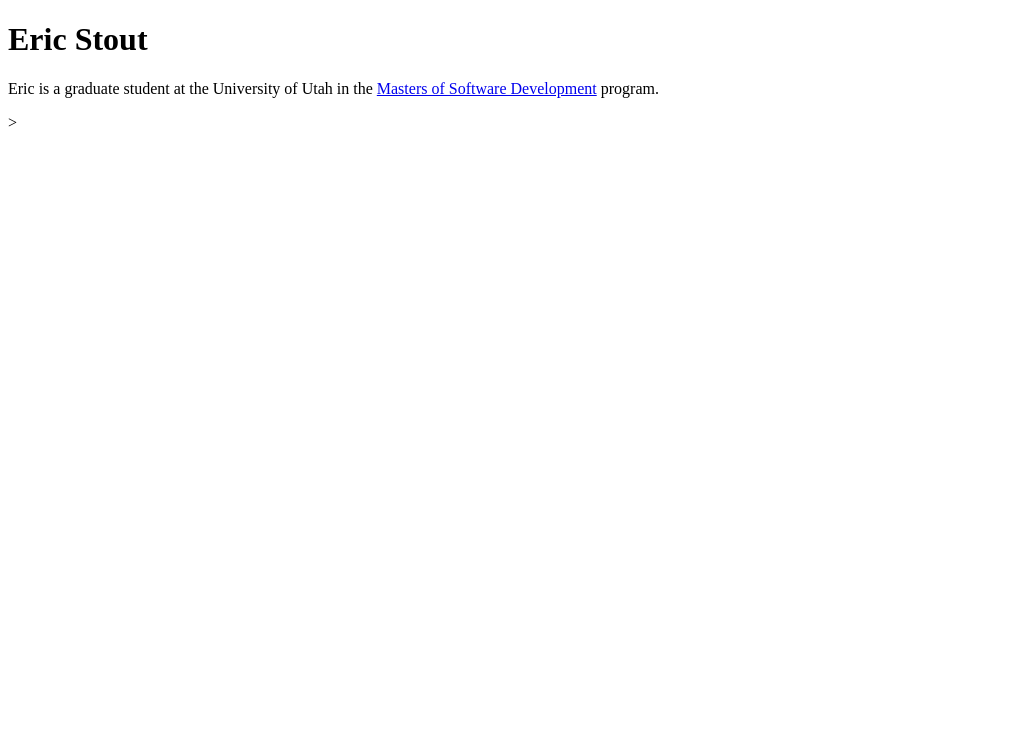
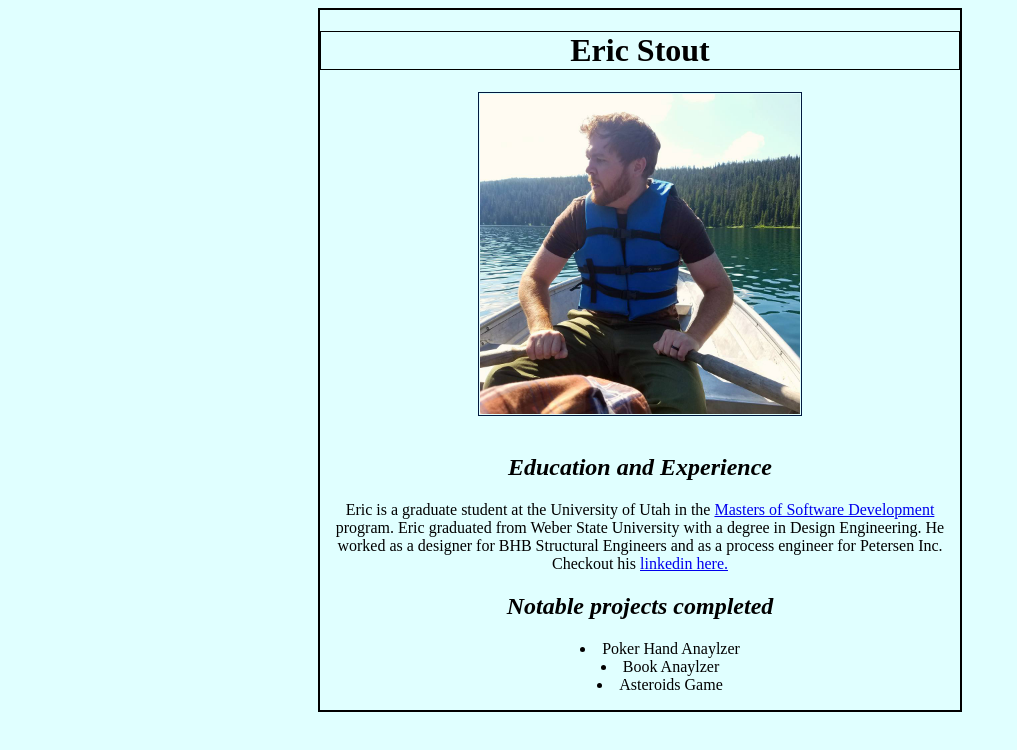
Before and after one commit to Estout02/estout02.github.io, a plain HTML site: page index.html in a window 1280 px wide. Shown: the whole page, without its empty margins (0-1017 px from the left). Drawn offline with Linux system fonts and the light colour scheme.

Commit message:
Update Site

```diff
--- /dev/null
+++ b/formatting.css
@@ -0,0 +1,35 @@
+p{
+   color: black;
+   text-align: center;
+   margin-left: auto;
+   margin-right: auto;
+}
+h1{
+text-align: center;
+border: 1px solid black;
+}
+img { ;
+      max-width 60%;
+      height: auto;
+      padding:1px;
+      border:1px solid #021a40;
+}
+.center {
+  display: block;
+  margin-left: auto;
+  margin-right: auto;
+  width: 50%;
+}
+body{
+       background-color: LightCyan;
+       border: 2px solid black;
+      max-width: 1200px;
+}
+h2{
+text-align: center;
+font-style: oblique;
+}
+ul{
+    text-align: center;
+    list-style-position: inside;
+ }
--- a/index.html
+++ b/index.html
@@ -1,8 +1,25 @@
 <!DOCTYPE HTML PUBLIC "-//W3C//DTD HTML 4.01 Transitional//EN" "http://www.w3.org/TR/html4/loose.dtd">
 <head>
+<link rel="stylesheet" type="text/css" href="formatting.css"/>
+<meta charset="UTF-8"/>
 <title>Eric Stout MSD</title>
 </head>
-<body>
-<h1> Eric Stout</h2>
-<p> Eric is a graduate student at the University of Utah in the <a href="https://msd.utah.edu"/>Masters of Software Development</a> program.</p>>
+<body class="center" >
+
+
+<h1> Eric Stout</h1>
+<img src="Eric.jpg" alt="Eric Rowing" class="center">
+
+<br>
+<h2>Education and Experience</h2>
+<p> Eric is a graduate student at the University of Utah in the <a href="https://msd.utah.edu"/>Masters of Software Development</a> program. Eric graduated from Weber State University with a degree in Design Engineering. He worked as a designer for BHB Structural Engineers and as a process engineer for Petersen Inc. Checkout his <a href="https://www.linkedin.com/in/eric-stout-07599b8a"/>linkedin here.</a></p>
+
+<h2>Notable projects completed</h2>
+<ul>
+  <li>Poker Hand Anaylzer</li>
+      <li>Book Anaylzer</li>
+      <li>Asteroids Game</li>
+      </ul>
+
+
 <body/>
```
Also changed, not shown: 1 other file.
